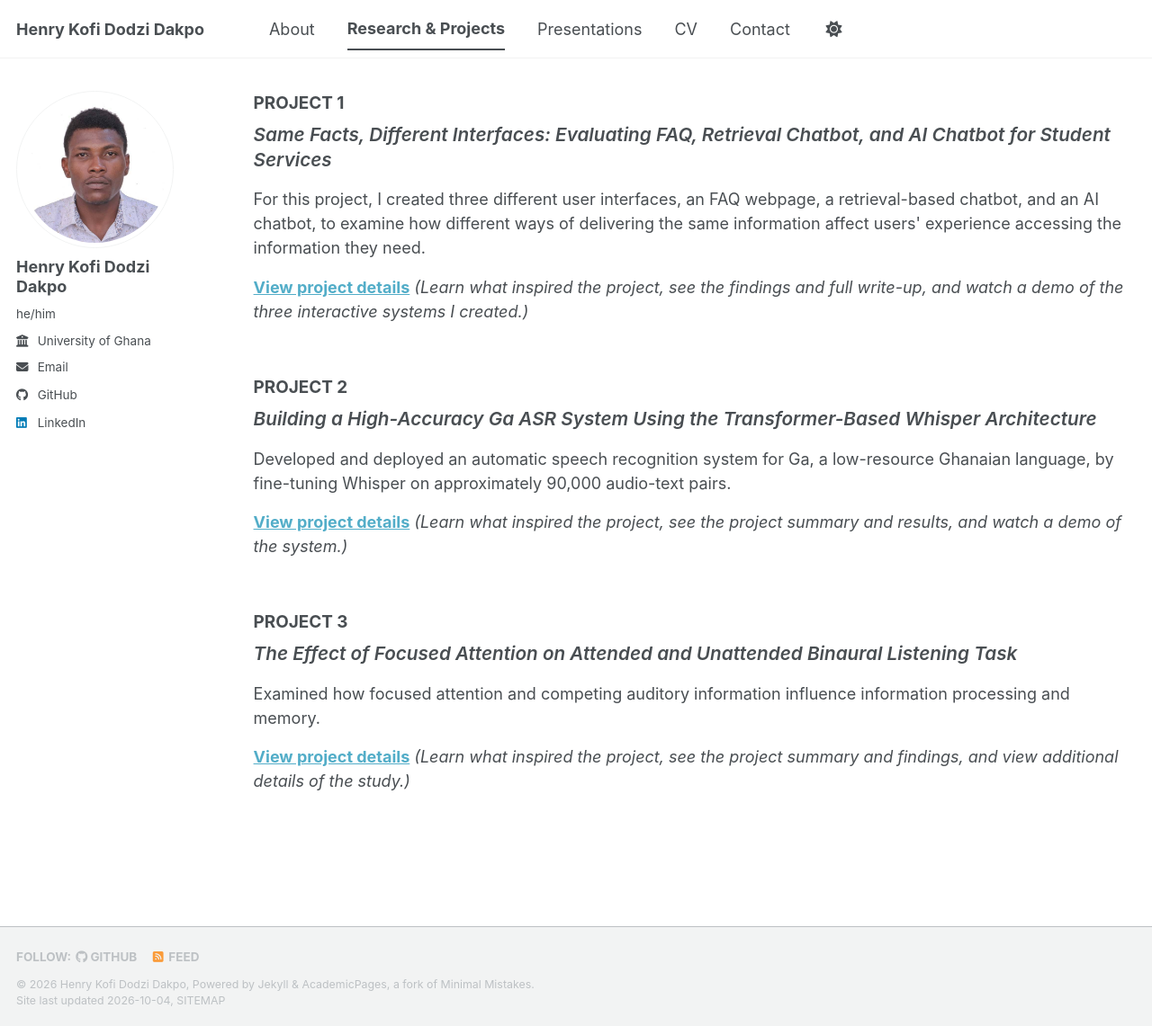
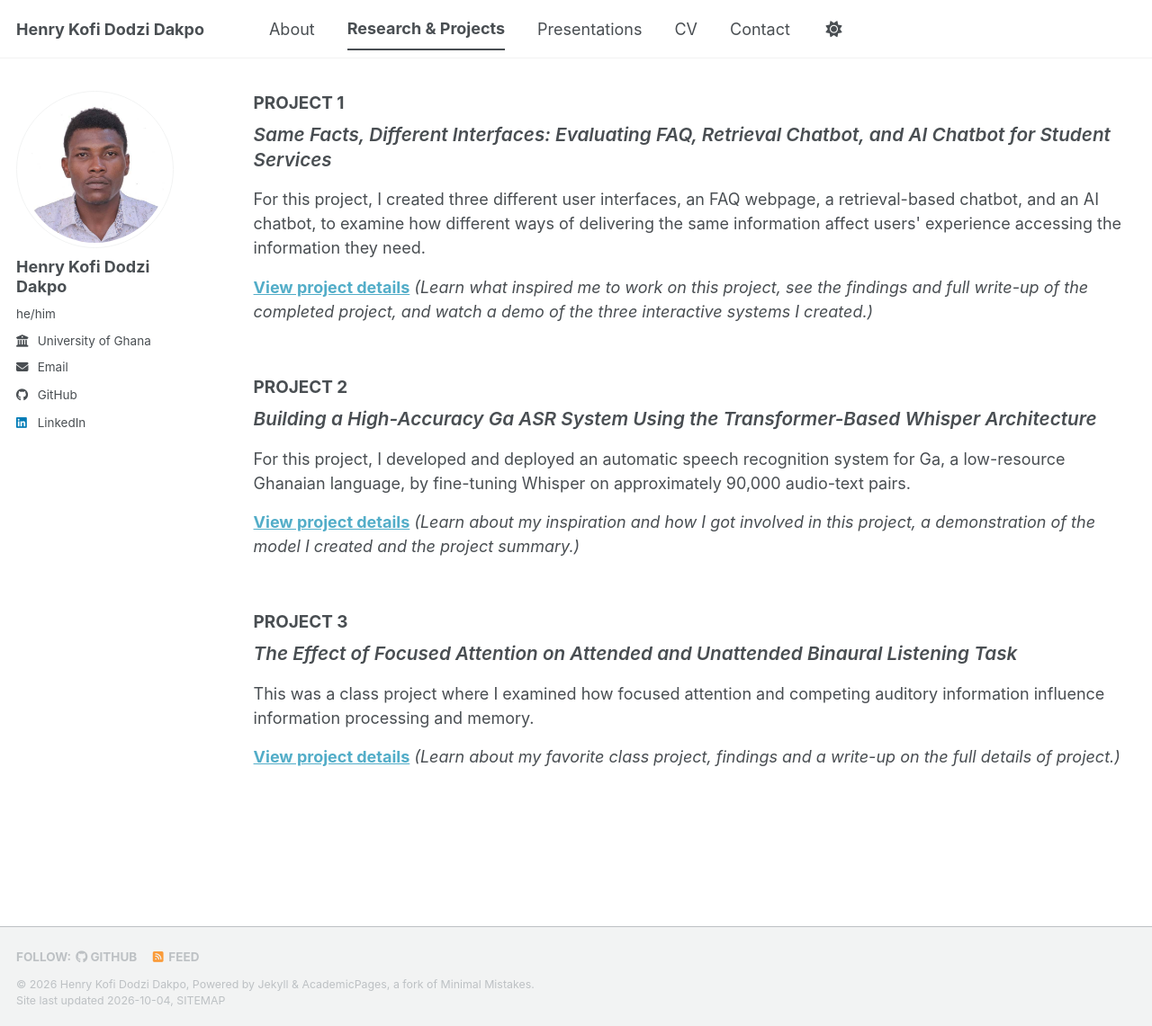
Before and after one commit to henrycitadel9-rgb/henrycitadel9-rgb.github.io, a Jekyll site: the page built from _pages/portfolio.html, in a window 1280 px wide and 1141 px high. Shown: the whole window at 90% size. Built offline with Jekyll 4.4.1, drawn with Linux system fonts in a browser that asks for light colours; a style sheet for code colours, icons or effects is not loaded.

Commit message:
Update portfolio.html

```diff
--- a/_pages/portfolio.html
+++ b/_pages/portfolio.html
@@ -60,20 +60,20 @@ author_profile: true
     {% if forloop.index == 1 %}
       For this project, I created three different user interfaces, an FAQ webpage, a retrieval-based chatbot, and an AI chatbot, to examine how different ways of delivering the same information affect users' experience accessing the information they need.
     {% elsif forloop.index == 2 %}
-      Developed and deployed an automatic speech recognition system for Ga, a low-resource Ghanaian language, by fine-tuning Whisper on approximately 90,000 audio-text pairs.
+      For this project, I developed and deployed an automatic speech recognition system for Ga, a low-resource Ghanaian language, by fine-tuning Whisper on approximately 90,000 audio-text pairs.
     {% elsif forloop.index == 3 %}
-      Examined how focused attention and competing auditory information influence information processing and memory.
+      This was a class project where I examined how focused attention and competing auditory information influence information processing and memory.
     {% endif %}
   </div>
 
   <div class="project-details">
     <a class="project-link" href="{{ post.url | relative_url }}">View project details</a>
     {% if forloop.index == 1 %}
-      (Learn what inspired the project, see the findings and full write-up, and watch a demo of the three interactive systems I created.)
+      (Learn what inspired me to work on this project, see the findings and full write-up of the completed project, and watch a demo of the three interactive systems I created.)
     {% elsif forloop.index == 2 %}
-      (Learn what inspired the project, see the project summary and results, and watch a demo of the system.)
+      (Learn about my inspiration and how I got involved in this project, a demonstration of the model I created and the project summary.)
     {% elsif forloop.index == 3 %}
-      (Learn what inspired the project, see the project summary and findings, and view additional details of the study.)
+      (Learn about my favorite class project, findings and a write-up on the full details of project.)
     {% endif %}
   </div>
 
```
